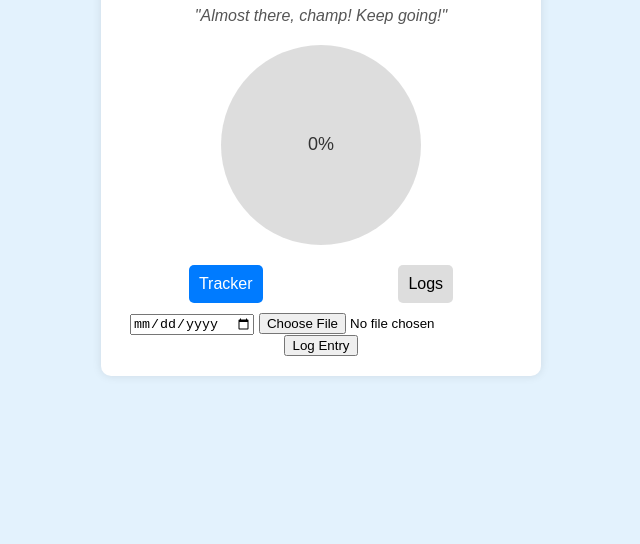
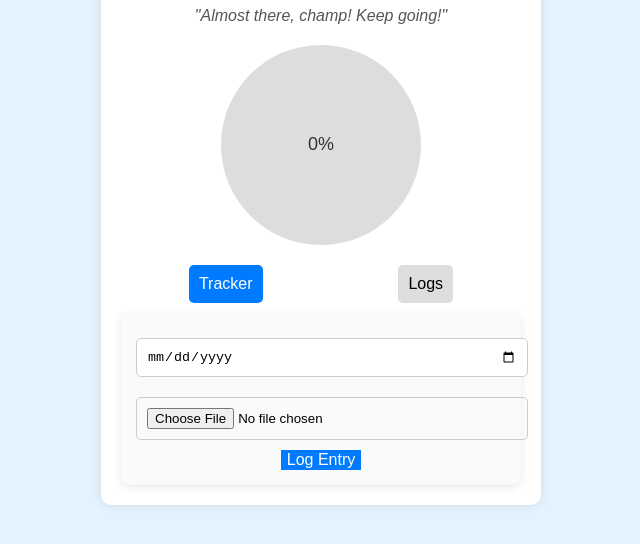
Before and after one commit to ANGELR0SIE/Chia-seed-tracker, a plain HTML site: page index.html in a window 1280 px wide. Shown: the part 198-742 px from the top of the page, without its empty margins (319-959 px from the left). Drawn offline with Linux system fonts and the light colour scheme.

Commit message:
first commit

```diff
--- a/index.html
+++ b/index.html
@@ -91,6 +91,39 @@
             max-width: 100px;
             display: block;
             margin: 10px auto;
+        }
+        #tracker {
+            background: #FAFAFA;
+            padding: 15px;
+            border-radius: 10px;
+            box-shadow: 0 2px 10px rgba(0, 0, 0, 0.1);
+        }
+        #tracker input, .tracker button {
+            width: 100%;
+            margin: 10px 0;
+            padding: 10px;
+            border-radius: 5px;
+            border: 1px solid #ccc;
+            transition: 0.3s;
+        }
+        #tracker button {
+            background: #007BFF;
+            color: white;
+            border: none;
+            font-size: 16px;
+            cursor: pointer;
+        }
+        #tracker button:hover {
+            background: #0056b3;
+        }
+        .entry {
+            border-bottom: 1px solid #ddd;
+            padding: 10px;
+            position: relative;
+            background: #FFF;
+            margin-bottom: 10px;
+            border-radius: 5px;
+            box-shadow: 0 2px 5px rgba(0, 0, 0, 0.1);
         }
     </style>
 </head>
```
